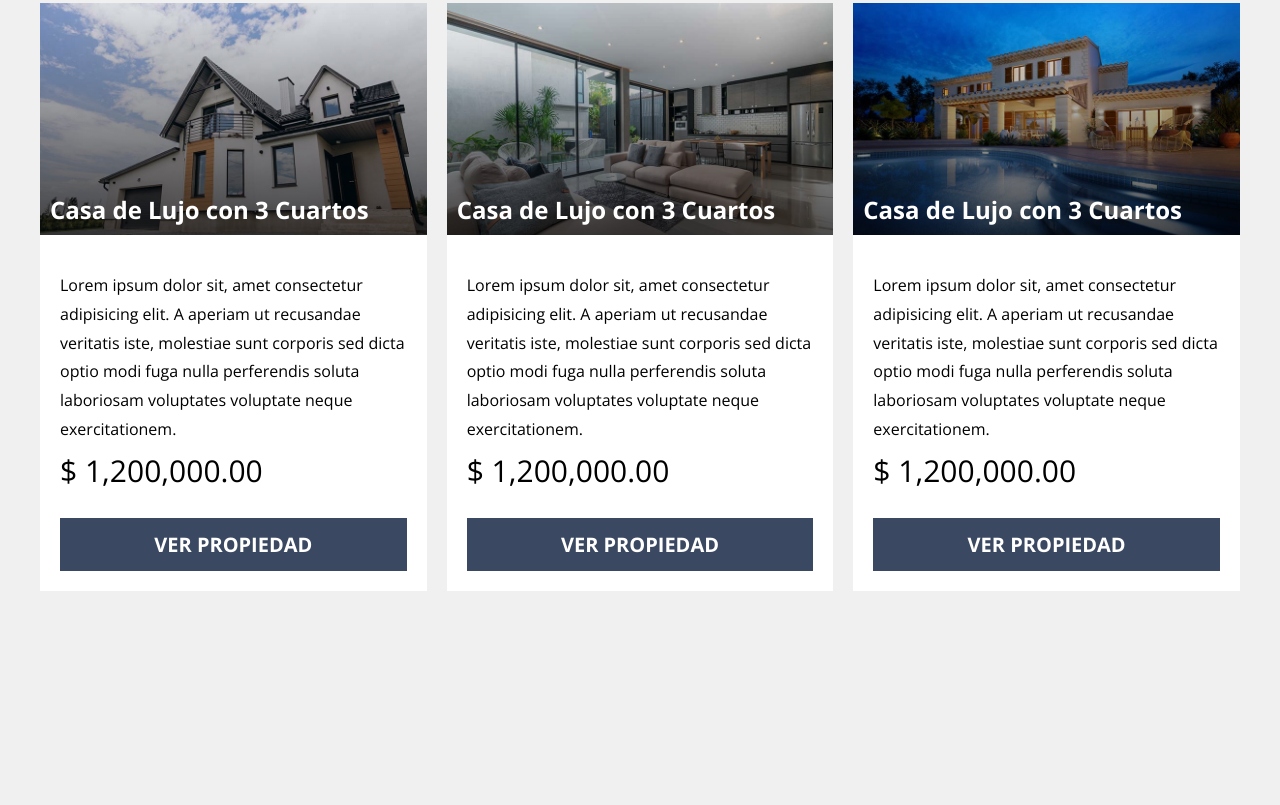
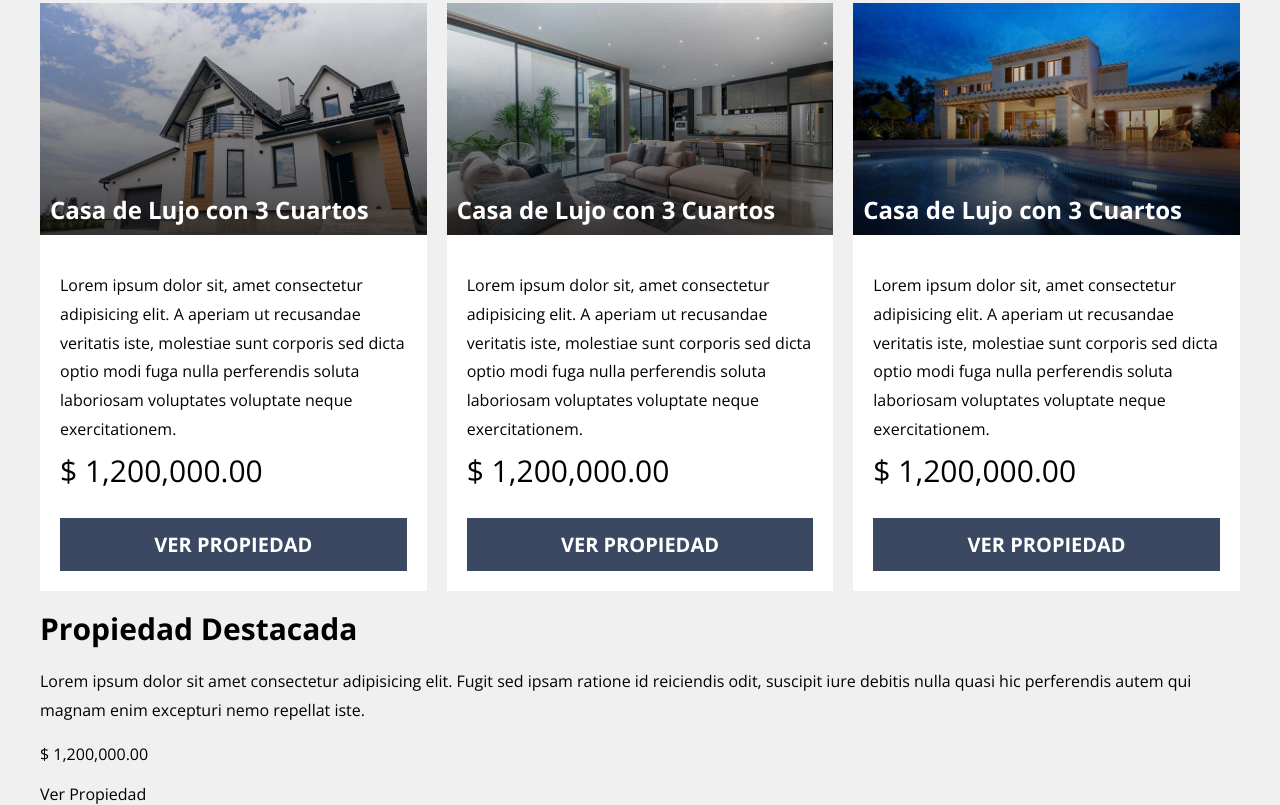
Before and after one commit to jimmy-bustillo/realState, a website: page index.html in a window 1280 px wide. Shown: the part 1413-2218 px from the top of the page. Before the commit the page ends 2004 px from the top, so only its background shows below. Drawn offline with nearby package versions, Linux system fonts and the light colour scheme; files that its build step writes are made by us from their sources; files whose address does not match are found by name.

Commit message:
agrega la sección de destacada

```diff
--- a/index.html
+++ b/index.html
@@ -153,5 +153,20 @@
         <!-- .propiedad -->
       </div>
     </main>
+
+    <section class="destacada">
+      <div class="destacada__grid contenedor">
+        <div class="destacada__contenido">
+          <h3 class="destacada__heading">Propiedad Destacada</h3>
+          <p class="destacada__texto">
+            Lorem ipsum dolor sit amet consectetur adipisicing elit. Fugit sed
+            ipsam ratione id reiciendis odit, suscipit iure debitis nulla quasi
+            hic perferendis autem qui magnam enim excepturi nemo repellat iste.
+          </p>
+          <p class="destacada__precio">$ 1,200,000.00</p>
+          <a href="#" class="destacada__enlace">Ver Propiedad</a>
+        </div>
+      </div>
+    </section>
   </body>
 </html>
```
